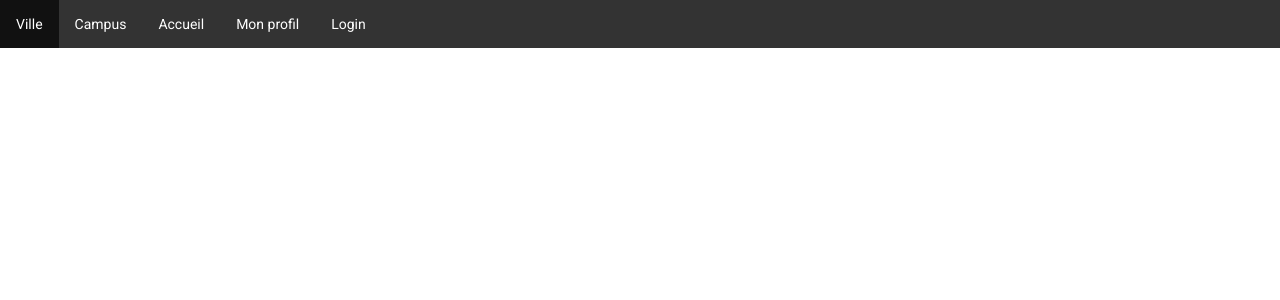
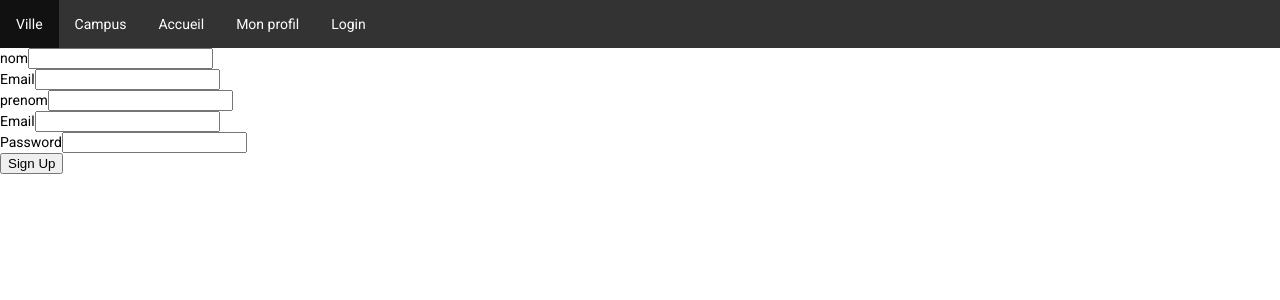
Before and after one commit to GRELET-Axel/front-angular-projet-web, an Angular app: page /register in a window 1280 px wide. Before the commit this address led to /. Shown: the top 300 px of the page. Built offline with nearby package versions, Linux system fonts and the light colour scheme.

Commit message:
register edit

```diff
--- a/src/app/_services/auth.service.ts
+++ b/src/app/_services/auth.service.ts
@@ -2,7 +2,7 @@ import { Injectable } from '@angular/core';
 import { HttpClient, HttpHeaders } from '@angular/common/http';
 import { Observable } from 'rxjs';
 
-const AUTH_API = 'http://localhost:8080/api/auth/';
+const AUTH_API = 'http://localhost:8080/api/';
 
 const httpOptions = {
   headers: new HttpHeaders({ 'Content-Type': 'application/json' })
@@ -15,14 +15,14 @@ export class AuthService {
   constructor(private http: HttpClient) { }
 
   login(username: string, password: string): Observable<any> {
-    return this.http.post(AUTH_API + 'signin', {
+    return this.http.post(AUTH_API + 'login_check', {
       username,
       password
     }, httpOptions);
   }
 
   register(username: string, email: string, password: string): Observable<any> {
-    return this.http.post(AUTH_API + 'signup', {
+    return this.http.post(AUTH_API + 'register', {
       username,
       email,
       password
--- a/src/app/app-routing.module.ts
+++ b/src/app/app-routing.module.ts
@@ -6,6 +6,7 @@ import { ConnexionComponent } from './connexion/connexion.component';
 import { ProfilComponent } from './profil/profil.component';
 import { VilleComponent } from './ville/ville.component';
 import { LoginComponent } from './login/login.component';
+import { RegisterComponent } from './register/register.component';
 
 const routes: Routes = [
 { path: 'profil', component: ProfilComponent },
@@ -13,7 +14,8 @@ const routes: Routes = [
 { path: 'accueil', component: AccueilComponent },
 { path: 'campus', component: CampusComponent },
 { path: 'connexion', component: ConnexionComponent },
-{ path: 'login', component: LoginComponent }]
+{ path: 'login', component: LoginComponent },
+{ path: 'register', component: RegisterComponent }]
 
 @NgModule({
   imports: [RouterModule.forRoot(routes)],
--- a/src/app/register/register.component.html
+++ b/src/app/register/register.component.html
@@ -8,24 +8,60 @@
         novalidate
       >
         <div class="form-group">
-          <label for="username">Username</label>
+          <label for="nom">nom</label>
           <input
             type="text"
             class="form-control"
-            name="username"
-            [(ngModel)]="form.username"
+            name="nom"
+            [(ngModel)]="form.nom"
             required
             minlength="3"
             maxlength="20"
-            #username="ngModel"
+            #nom="ngModel"
           />
-          <div class="alert-danger" *ngIf="username.errors && f.submitted">
-            <div *ngIf="username.errors">Username is required</div>
-            <div *ngIf="username.errors">
-              Username must be at least 3 characters
+          <div class="alert-danger" *ngIf="nom.errors && f.submitted">
+            <div *ngIf="nom.errors">nom is required</div>
+            <div *ngIf="nom.errors">
+              nom must be at least 3 characters
             </div>
-            <div *ngIf="username.errors">
-              Username must be at most 20 characters
+            <div *ngIf="nom.errors">
+              nom must be at most 20 characters
+            </div>
+          </div>
+        </div>
+        <div class="form-group">
+          <label for="email">Email</label>
+          <input
+            type="email"
+            class="form-control"
+            name="email"
+            [(ngModel)]="form.email"
+            required
+            email
+            #email="ngModel"
+          />
+          <div class="alert-danger" *ngIf="email.errors && f.submitted">
+            <div *ngIf="email.errors">Email is required</div>
+            <div *ngIf="email.errors">
+              Email must be a valid email address
+            </div>
+          </div>
+        </div>
+        <div class="form-group">
+          <label for="prenom">prenom</label>
+          <input
+            type="prenom"
+            class="form-control"
+            name="prenom"
+            [(ngModel)]="form.prenom"
+            required
+            prenom
+            #prenom="ngModel"
+          />
+          <div class="alert-danger" *ngIf="prenom.errors && f.submitted">
+            <div *ngIf="prenom.errors">prenom is required</div>
+            <div *ngIf="prenom.errors">
+              prenom must be a valid prenom address
             </div>
           </div>
         </div>
```
